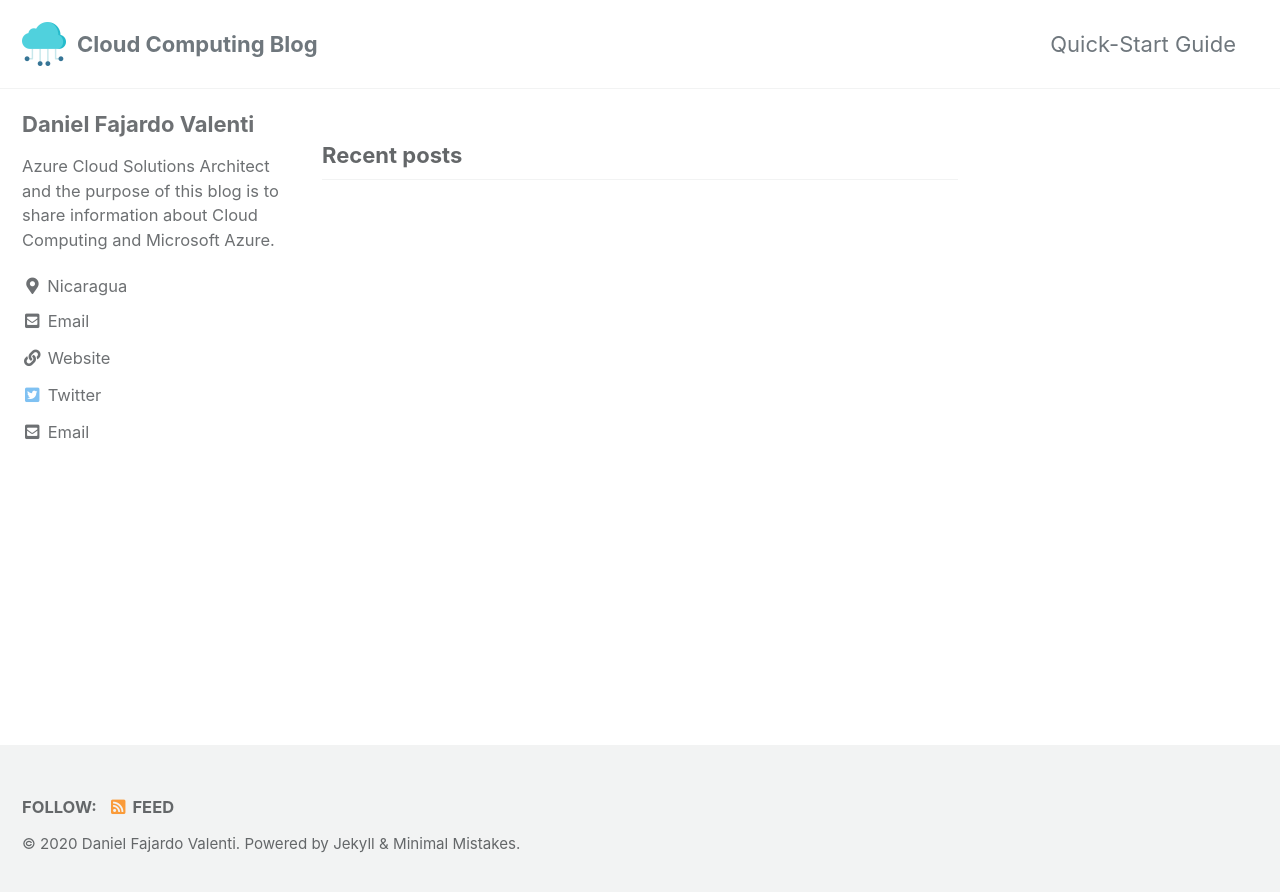
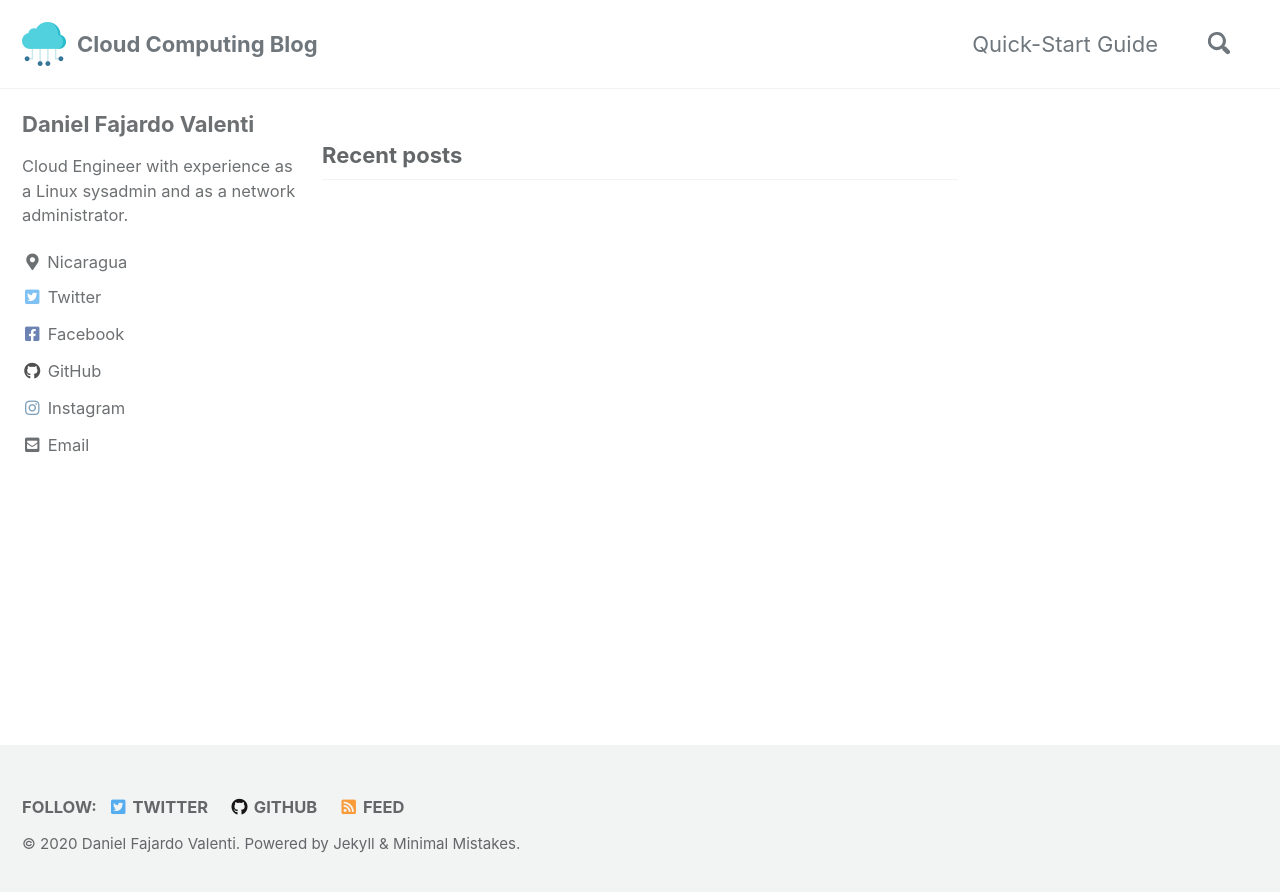
Before and after one commit to daniel-fv/daniel-fv.github.io, a Jekyll site: the page built from index.html, in a window 1280 px wide. Shown: the top 892 px of the page. Built offline with Jekyll 4.4.1, drawn with Linux system fonts in a browser that asks for light colours; cached includes are drawn as plain includes; the list of posts is cut into pages by our own code.

Commit message:
Changed config

```diff
--- a/_config.yml
+++ b/_config.yml
@@ -51,8 +51,8 @@ reCaptcha:
   secret                 :
 atom_feed:
   path                   : # blank (default) uses feed.xml
-search                   : # true, false (default)
-search_full_content      : # true, false (default)
+search                   : true # true, false (default)
+search_full_content      : true # true, false (default)
 search_provider          : # lunr (default), algolia, google
 algolia:
   application_id         : # YOUR_APPLICATION_ID
@@ -75,13 +75,16 @@ facebook:
   username               : "daniel.fajardo.valenti"
   app_id                 :
   publisher              :
-og_image                 : # Open Graph/Twitter default site image
+og_image                 : "/assets/images/cloud-computing-banner.png" # Open Graph/Twitter default site image
 # For specifying social profiles
 # - https://developers.google.com/structured-data/customize/social-profiles
 social:
   type                   : # Person or Organization (defaults to Person)
-  name                   : # If the user or organization name differs from the site's name
+  name                   : "Daniel Fajardo Valenti" # If the user or organization name differs from the site's name
   links: # An array of links to social media profiles
+    - "https://twitter.com/dfv78"
+    - "https://facebook.com/daniel.fajardo.valenti"
+    - "https://www.linkedin.com/in/danielfajardovalenti"
 
 # Analytics
 analytics:
@@ -95,42 +98,41 @@ analytics:
 author:
   name             : "Daniel Fajardo Valenti"
   avatar           : # path of avatar image, e.g. "/assets/images/bio-photo.jpg"
-  bio              : " Azure Cloud Solutions Architect and the purpose of this blog is to share information about Cloud Computing and Microsoft Azure.
-"
+  bio              : "Cloud Engineer with experience as a Linux sysadmin and as a network administrator."
   location         : "Nicaragua"
   email            : "dfv78@msn.com"
   links:
     - label: "Email"
       icon: "fas fa-fw fa-envelope-square"
-      url: "mailto:dfv78@msn.com"
+      #url: "mailto:dfv78@msn.com"
     - label: "Website"
       icon: "fas fa-fw fa-link"
-      url: "https://danielfv.com"
+      #url: "https://danielfv.com"
     - label: "Twitter"
       icon: "fab fa-fw fa-twitter-square"
-      url: "https://twitter.com/"
+      url: "https://twitter.com/dfv78"
     - label: "Facebook"
       icon: "fab fa-fw fa-facebook-square"
-      # url: "https://facebook.com/"
+      url: "https://facebook.com/daniel.fajardo.valenti"
     - label: "GitHub"
       icon: "fab fa-fw fa-github"
-      # url: "https://github.com/"
+      url: "https://github.com/daniel-fv"
     - label: "Instagram"
       icon: "fab fa-fw fa-instagram"
-      # url: "https://instagram.com/"
+      url: "https://instagram.com/dfv78"
 
 # Site Footer
 footer:
   links:
     - label: "Twitter"
       icon: "fab fa-fw fa-twitter-square"
-      # url:
+      url: "https://twitter.com/dfv78"
     - label: "Facebook"
       icon: "fab fa-fw fa-facebook-square"
       # url:
     - label: "GitHub"
       icon: "fab fa-fw fa-github"
-      # url:
+      url: "https://github.com/daniel-fv"
     - label: "GitLab"
       icon: "fab fa-fw fa-gitlab"
       # url:
@@ -280,3 +282,5 @@ defaults:
       comments: # true
       share: true
       related: true
+      show_dates: true
+      read_time: true
```
